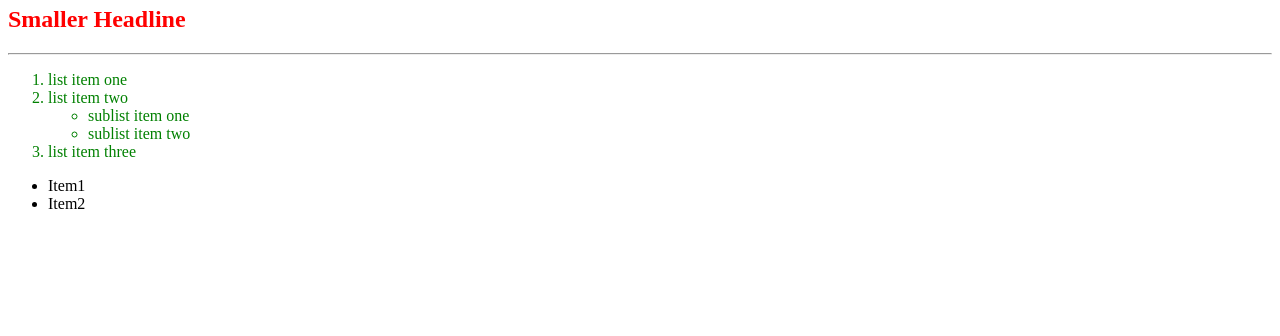
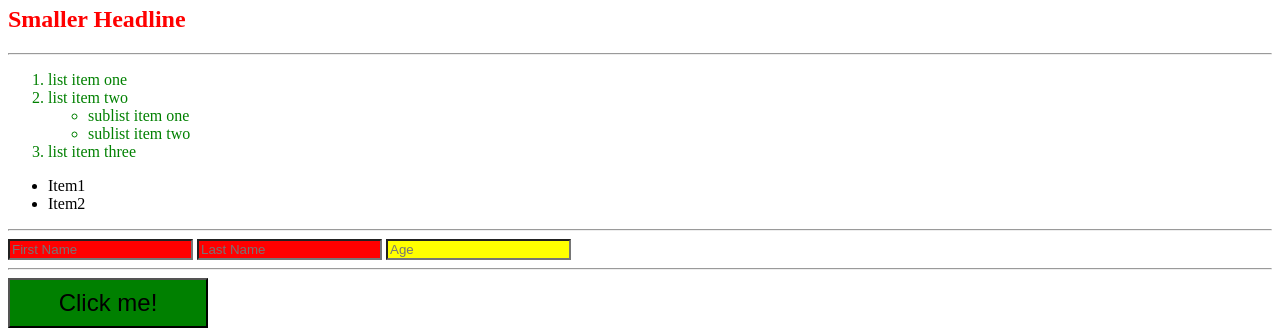
Before and after one commit to diorfeo/lecture1, a plain HTML site: page index.html in a window 1280 px wide. Shown: the part 604-940 px from the top of the page. Before the commit the page ends 833 px from the top, so only its background shows below. Drawn offline with Linux system fonts and the light colour scheme.

Commit message:
Ex. lecture1 with CSS button

```diff
--- a/index.html
+++ b/index.html
@@ -9,6 +9,22 @@
        /* ol > li ::: for inmediatly childrens  */
        ol li {
            color: green;
+       }
+       input[type=text] {
+           background-color: red;
+       }
+       input[type=number] {
+           background-color: yellow;
+       }
+       button {
+           width: 200px;
+           height: 50px;
+           font-size: 24px;
+           background-color: green;
+           cursor: pointer;
+       }
+       button:hover {
+           background-color: orange;
        }
     </style>
   </head>
@@ -263,5 +279,17 @@
       <li>Item2</li>
     </ul>
 
+    <hr>
+
+    <form>
+       <input name="name" type="text" placeholder="First Name">
+       <input name="name" type="text" placeholder="Last Name">
+       <input name="name" type="number" placeholder="Age">
+    </form>
+
+    <hr>
+
+    <button>Click me!</button>
+
   </body>
 </html>
```
